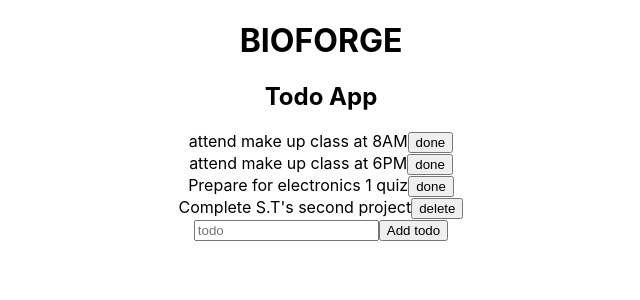
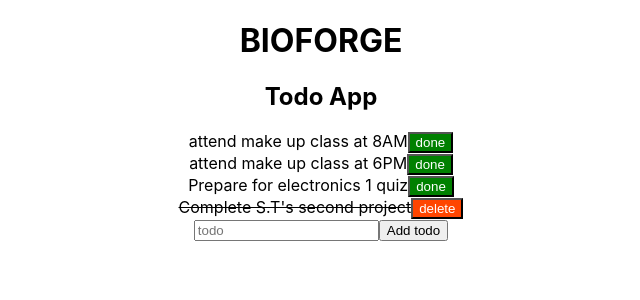
Before and after one commit to AbrarChowdhury/react-training-for-interns, a React (Create React App) app: page / in a window 1280 px wide. Shown: the top 300 px of the page, without its empty margins (319-959 px from the left). Built offline with nearby package versions, Linux system fonts and the light colour scheme.

Commit message:
Do text decoration and styling

```diff
--- a/src/components/TodoRow.js
+++ b/src/components/TodoRow.js
@@ -1,11 +1,12 @@
 import React from 'react'
 
 const TodoRow = ({ todo }) => {
+  const textStyle={textDecoration: todo.isDone?"line-through":"none"}
   return (
     <div>
-        <span>{todo.value}</span>
+        <span style={textStyle}>{todo.value}</span>
         {
-          (todo.isDone)? <button>delete</button> : <button disabled={todo.isDone}>done</button>
+          (todo.isDone)? <button style={{background:"orangered",color:"white"}}>delete</button> : <button style={{background:"green",color:"white"}}>done</button>
         }
     </div>
   )
```
